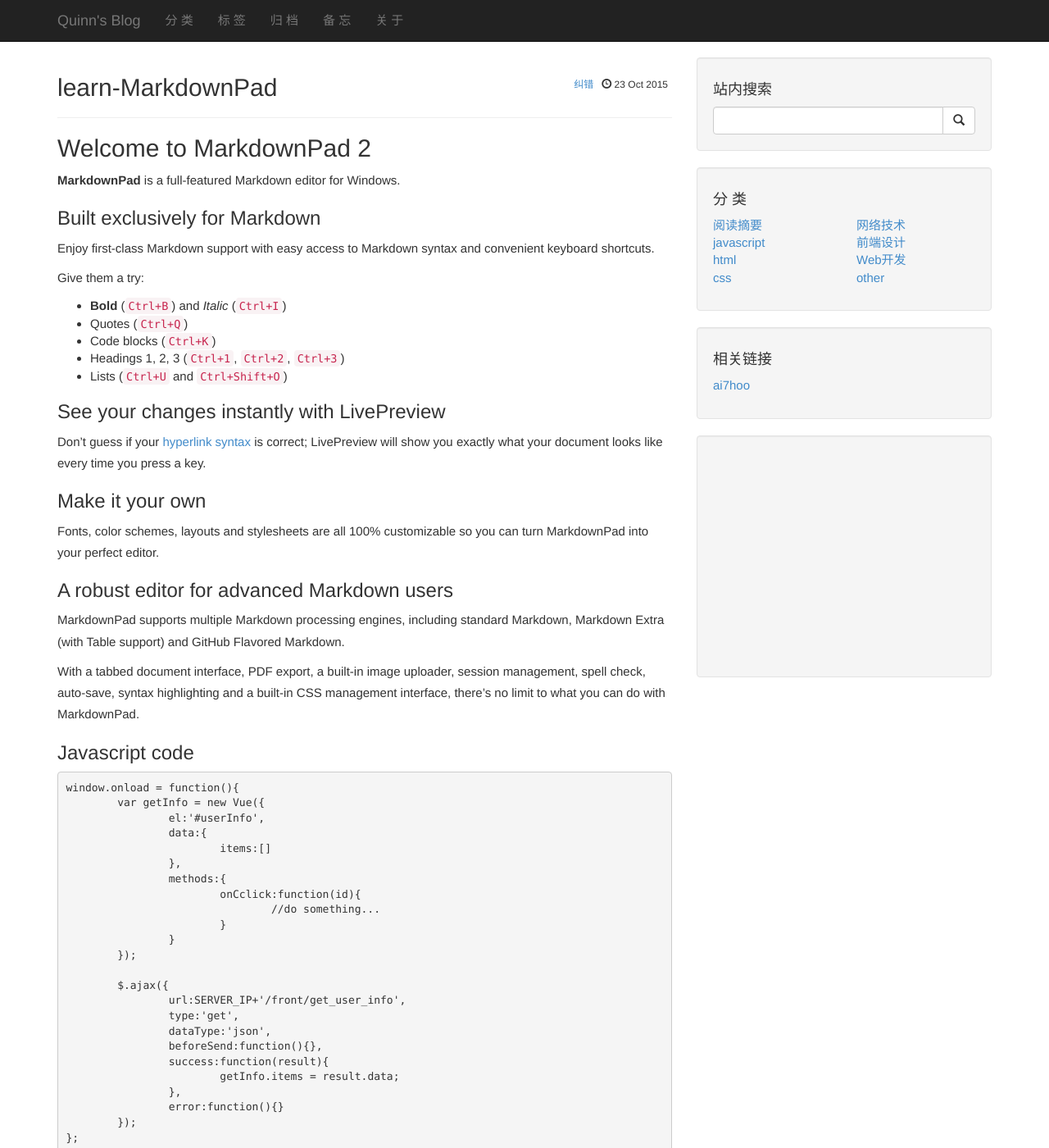
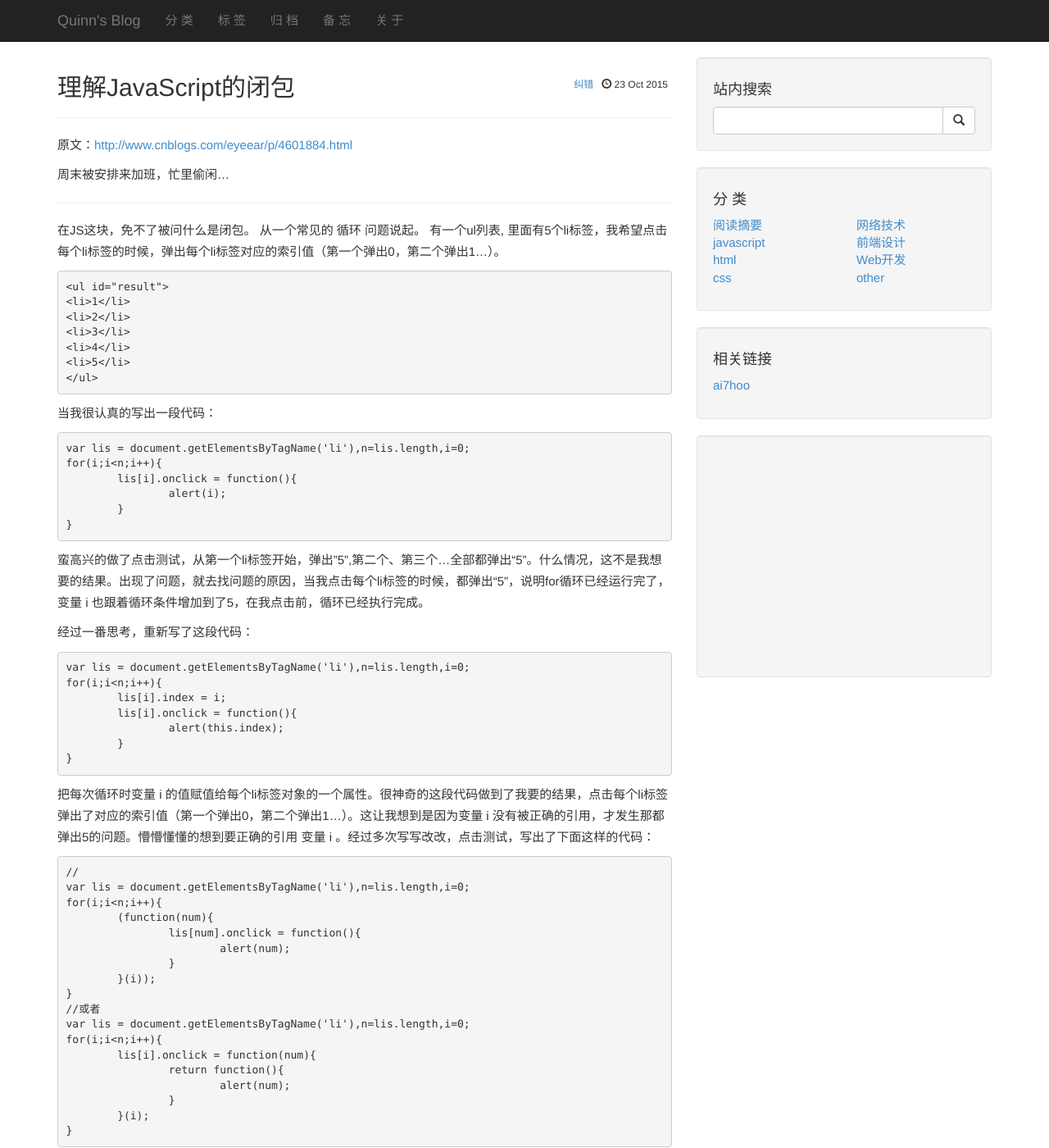
Before and after one commit to ai7hoo/ai7hoo_website, a Jekyll site: the page built from _posts/2015-10-23-learn-MarkdownPad.md, in a window 1280 px wide and 1400 px high. Shown: the whole window at 82% size. Built offline with Jekyll 4.4.1, drawn with Linux system fonts in a browser that asks for light colours; Markdown is read by kramdown in place of the engine named in the settings; comment, search, counter and statistics services are not loaded; some of the changed text lies outside the part shown.

Commit message:
add post

````diff
--- a/_posts/2015-10-23-learn-MarkdownPad.md
+++ b/_posts/2015-10-23-learn-MarkdownPad.md
@@ -1,78 +1,172 @@
 ---
 layout: post
-category: "other"
-title: "learn-MarkdownPad"
-tags: ["Markdown"]
+category: "javascript"
+title: "理解JavaScript的闭包"
+tags: ["javascript","闭包"]
 ---
 
-## Welcome to MarkdownPad 2 ##
+原文：[http://www.cnblogs.com/eyeear/p/4601884.html](http://www.cnblogs.com/eyeear/p/4601884.html)
 
-**MarkdownPad** is a full-featured Markdown editor for Windows.
+周末被安排来加班，忙里偷闲...
 
-### Built exclusively for Markdown ###
+-------------------------------------
 
-Enjoy first-class Markdown support with easy access to  Markdown syntax and convenient keyboard shortcuts.
-
-Give them a try:
-
-- **Bold** (`Ctrl+B`) and *Italic* (`Ctrl+I`)
-- Quotes (`Ctrl+Q`)
-- Code blocks (`Ctrl+K`)
-- Headings 1, 2, 3 (`Ctrl+1`, `Ctrl+2`, `Ctrl+3`)
-- Lists (`Ctrl+U` and `Ctrl+Shift+O`)
-
-### See your changes instantly with LivePreview ###
-
-Don't guess if your [hyperlink syntax](http://markdownpad.com) is correct; LivePreview will show you exactly what your document looks like every time you press a key.
-
-### Make it your own ###
-
-Fonts, color schemes, layouts and stylesheets are all 100% customizable so you can turn MarkdownPad into your perfect editor.
-
-### A robust editor for advanced Markdown users ###
-
-MarkdownPad supports multiple Markdown processing engines, including standard Markdown, Markdown Extra (with Table support) and GitHub Flavored Markdown.
-
-With a tabbed document interface, PDF export, a built-in image uploader, session management, spell check, auto-save, syntax highlighting and a built-in CSS management interface, there's no limit to what you can do with MarkdownPad.
-
-### Javascript code
-
-``` javascript
-window.onload = function(){
-	var getInfo = new Vue({
-		el:'#userInfo',
-		data:{
-			items:[]
-		},
-		methods:{
-			onCclick:function(id){
-				//do something...
-			}
-		}
-	});
-
-	$.ajax({
-		url:SERVER_IP+'/front/get_user_info',
-		type:'get',
-		dataType:'json',
-		beforeSend:function(){},
-		success:function(result){
-			getInfo.items = result.data;
-		},
-		error:function(){}
-	});
-};
+  在JS这块，免不了被问什么是闭包。
+  从一个常见的 循环 问题说起。
+  有一个ul列表, 里面有5个li标签，我希望点击每个li标签的时候，弹出每个li标签对应的索引值（第一个弹出0，第二个弹出1...）。
+```html
+<ul id="result">
+<li>1</li>
+<li>2</li>
+<li>3</li>
+<li>4</li>
+<li>5</li>
+</ul>
 ```
 
-### HTML code
+当我很认真的写出一段代码：
 
-```html
-<script src="/js/jquery.js"></script>
-<script src="/js/vue.min.js"></script>
-...
-<div class="user">
-	<template id="userInfo" v-repeat="item in items">
-		<div class="{{item.isVip?'isVip':''}}" v-text="item.name" data-userId="{{item.userId}}" v-on="click:onClick(item.userId)" ></div>
-	</template>
-</div>
+```javascript
+var lis = document.getElementsByTagName('li'),n=lis.length,i=0;
+for(i;i<n;i++){
+	lis[i].onclick = function(){
+		alert(i);
+	}
+}
 ```
+
+蛮高兴的做了点击测试，从第一个li标签开始，弹出"5",第二个、第三个...全部都弹出“5”。什么情况，这不是我想要的结果。出现了问题，就去找问题的原因，当我点击每个li标签的时候，都弹出“5”，说明for循环已经运行完了，变量 i  也跟着循环条件增加到了5，在我点击前，循环已经执行完成。
+
+经过一番思考，重新写了这段代码：
+
+```javascript
+var lis = document.getElementsByTagName('li'),n=lis.length,i=0;
+for(i;i<n;i++){
+	lis[i].index = i;
+	lis[i].onclick = function(){
+		alert(this.index);
+	}
+}
+```
+
+把每次循环时变量 i 的值赋值给每个li标签对象的一个属性。很神奇的这段代码做到了我要的结果，点击每个li标签弹出了对应的索引值（第一个弹出0，第二个弹出1...）。这让我想到是因为变量 i 没有被正确的引用，才发生那都弹出5的问题。懵懵懂懂的想到要正确的引用 变量 i 。经过多次写写改改，点击测试，写出了下面这样的代码：
+
+```javascript
+//
+var lis = document.getElementsByTagName('li'),n=lis.length,i=0;
+for(i;i<n;i++){
+	(function(num){
+		lis[num].onclick = function(){
+			alert(num);
+		}
+	}(i));
+}
+//或者
+var lis = document.getElementsByTagName('li'),n=lis.length,i=0;
+for(i;i<n;i++){
+	lis[i].onclick = function(num){
+		return function(){
+			alert(num);
+		}
+	}(i);
+}
+```
+
+后来半知半解的明白了这是闭包的一种运用， 闭包与 **变量的作用域 、 变量的生存周期** 有密切的关系 。要理解闭包就要理解变量的作用域、变量的生存周期。好吧，得先了解与变量有关的知识了。
+
+#### 变量的作用域
+
+当在一个函数中声明一个变量的时候，如果我们没有加上关键字 **var** , 这个变量就是 **全局变量** ，加上了关键字var，这个变量就是 **局部变量** ，只有在这个函数内部才能访问这个局部变量，在函数外是访问不到的。 函数的参数也是局部变量，只能在函数内部访问。
+
+```javascript
+function a(){
+	b = 1;
+	var c = 2;
+}
+a();
+alert(b);//1
+alert(c);//出错 c 未定义
+```
+
+定义了一个函数a，里面有个全局变量b，局部变量c。当在函数a外部访问变量b、c，正常弹出了b的值，而变量c是局部变量，没有正常访问，所以出错，提示变量c未定义。
+
+在函数内部，局部变量优先级高于同名的全局变量 。 **当定义一个函数的时候，也会随之创建一个函数作用域** 。当在函数内部访问一个变量的时候，会在函数内部作用域搜索这个变量，如果函数内部没有这个变量，会在函数外部搜索，直到找到这个名称的变量为止。如果找不到，就会抛出一个错误。
+
+```javascript
+var v = 1;
+function a(){
+	var m = 2;
+	function b(){
+		var n = 3;
+		alert(m);// 2
+		alert(v);// 1
+	}
+	b();
+	alert(n);//出错
+}
+a();
+```
+
+![window闭包演示](/images/iyY3qu.jpg "window闭包演示")
+
+上面的代码第一次弹出变量m，首先在函数b里查找，但没有找到，继续往外找，在函数a里面找，m的值为2；第二次弹出变量v，同样的函数b里找，没有找到，再在函数a里找，也没有找到，在往外找，找到了v的值为1；第三次弹出变量n，在函数a里面找，没有找到，不能在函数b里面找，因为查找是向上、向外的，不能向下、向内，最后在函数a的外面找，也没有找到，这时就抛出错误，变量n没有定义。
+
+上面的代码有三个作用域，函数b的作用域，函数a的作用域，window全局作用域(最顶层的作用域)，这些作用域联合起来，就形成了作用域链。访问变量就是在这个作用域链的一个搜索过程。
+
+#### 变量的生存周期
+
+在javascript中，全局变量拥有很长的生存周期，直到把变量销毁，而局部变量会随着函数调用结束被销毁。
+
+```javascript
+function a(){
+	v = 1;//全局变量
+	alert(v);//1
+}
+a();
+alert(v);//1 全局变量
+
+function b(){
+	var i = 2;
+	alert(i);
+}
+b();
+alert(i);//出错 i未定义 局部变量已经被销毁
+```
+
+上面的代码定义了两个函数，函数a内部定义全局变量v，函数a执行完后全局变量v还存在；函数b内部定义了局部变量i，函数b执行完后局部变量i被销毁。
+
+```javascript
+function c(){
+	var k = 3;//局部变量
+	return function(){
+		k++;
+		alert(k);
+	};
+}
+var f = c();
+f();//4
+f();//4
+f();//4
+```
+
+上面的代码定义了一个函数c，函数c内部定义了局部变量k，当函数c执行后返回了一个匿名函数，匿名函数访问了局部变量k，变量f的值为这个匿名函数，调用f实际上是调用这个匿名函数。每次调用f()，变量k的值都会增加1。在这里局部变量k没有在函数c执行完后被销毁，反而“活”了下来，它的生存周期延长了。
+
+#### 什么是闭包
+
+当前作用域总是能够访问外部作用域中的变量, [函数](http://bonsaiden.github.io/JavaScript-Garden/zh/#function.scopes) 是 JavaScript 中唯一拥有自身作用域的结构, 因此闭包的创建依赖于函数。
+
+1. 一个函数可以引用外部函数的变量，这个函数就可算是一个闭包。
+2. 外部函数已经执行完，内部的函数仍可以引用外部函数的变量。这个内部函数就可算是一个闭包。
+3. 函数能存储其作用域的变量、能读写当前函数作用域内变量的函数可算是一个闭包。
+
+-----------------
+
+阅读：
+
+《JavaScript权威指南》： 函数的执行依赖于变量作用域，这个作用域是在函数定义时决定的。为了实现这种作用域，函数对象的内部状态不仅包含函数代码逻辑，还必须引用当前的作用域链。函数对象可以通过作用域链相互关联起来，函数体内部的变量都可以保存在函数作用域内，这种特性被称为闭包。 这说得云里雾里的，让人不是很懂，这得先了解作用域、作用域链。
+
+《JavaScript高级程序设计》：闭包是指有权访问另一个函数作用域中的变量的函数。创建闭包的常用方式，就是在一个函数内部创建另一个函数。这个还好，至少让人知道一种是闭包的情况。
+
+《你不知道的JavaScript（上卷）》
+
+《Effective JavaScript: 编写高质量JavaScript代码的68个有效方法》
````
Also changed, not shown: images/iyY3qu.jpg (added).
